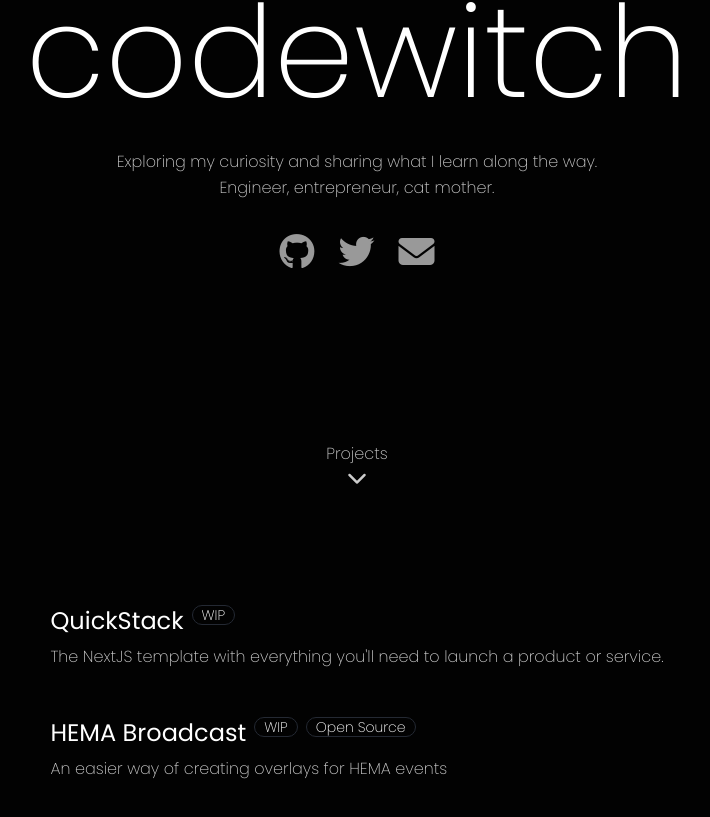
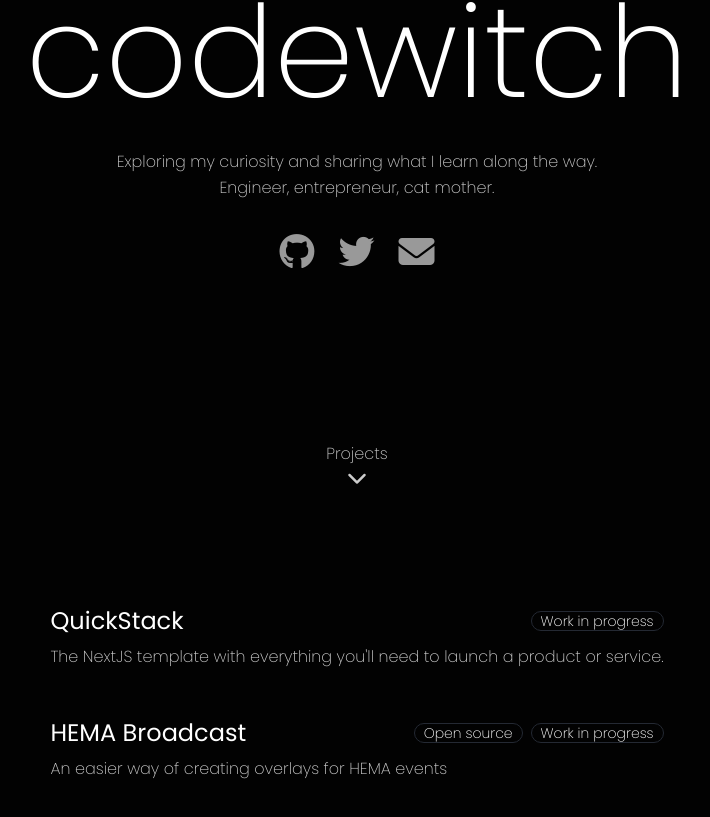
Before and after one commit to Aryuko/codewitch.io, a Next.js app: page / in a window 1280 px wide. Shown: the part 291-1108 px from the top of the page, without its empty margins (283-993 px from the left). Built offline with nearby package versions, Linux system fonts and the light colour scheme.

Commit message:
Improve badges

```diff
--- a/app/page.tsx
+++ b/app/page.tsx
@@ -8,13 +8,13 @@ const projects = [
         description:
             "The NextJS template with everything you'll need to launch a product or service.",
         url: "https://template.codewitch.io/",
-        badges: ["WIP"],
+        badges: ["Work in progress"],
     },
     {
         name: "HEMA Broadcast",
         description: "An easier way of creating overlays for HEMA events",
         url: "https://hema.codewitch.io/",
-        badges: ["WIP", "Open Source"],
+        badges: ["Open source", "Work in progress"],
     },
 ]
 
@@ -24,6 +24,9 @@ export default function Home() {
     return (
         // Container
         // TODO: Add something fun, like particles or framer motion interactive animations
+        // Examples/ideas:
+        // - https://particles.js.org/samples/presets/index.html
+        // - https://vercel.com/templates/next.js/nextjs-portfolio-pageview-counter
         <>
             <div className="flex h-dvh w-dvw flex-col items-center gap-8 px-8 text-center font-light leading-relaxed">
                 {/* Title */}
@@ -76,13 +79,15 @@ export default function Home() {
                         className="flex flex-col gap-2 transition-all hover:text-base-content"
                         key={name}
                     >
-                        <span className="flex gap-2">
+                        <span className="flex items-center justify-between">
                             <h3>{name}</h3>
-                            {badges.map((badge) => (
-                                <div key={badge} className="badge">
-                                    {badge}
-                                </div>
-                            ))}
+                            <span className="flex gap-2">
+                                {badges.map((badge) => (
+                                    <div key={badge} className="badge">
+                                        {badge}
+                                    </div>
+                                ))}
+                            </span>
                         </span>
                         <p>{description}</p>
                     </Link>
```
